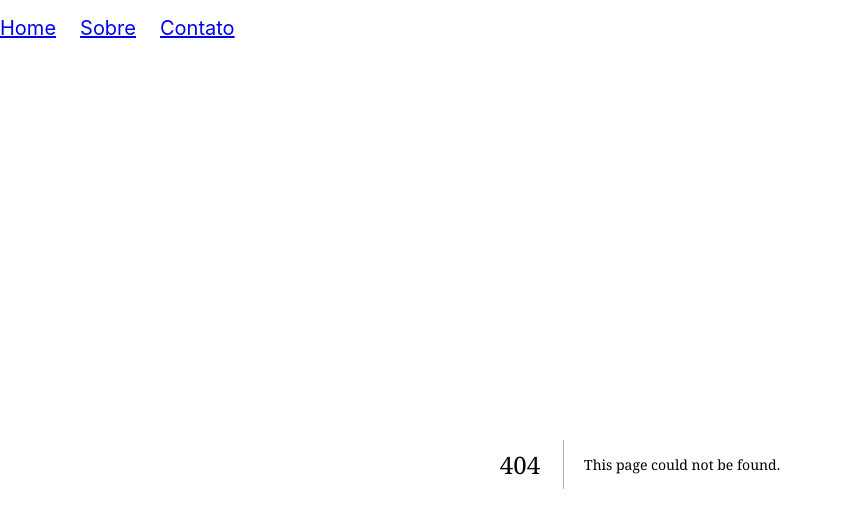
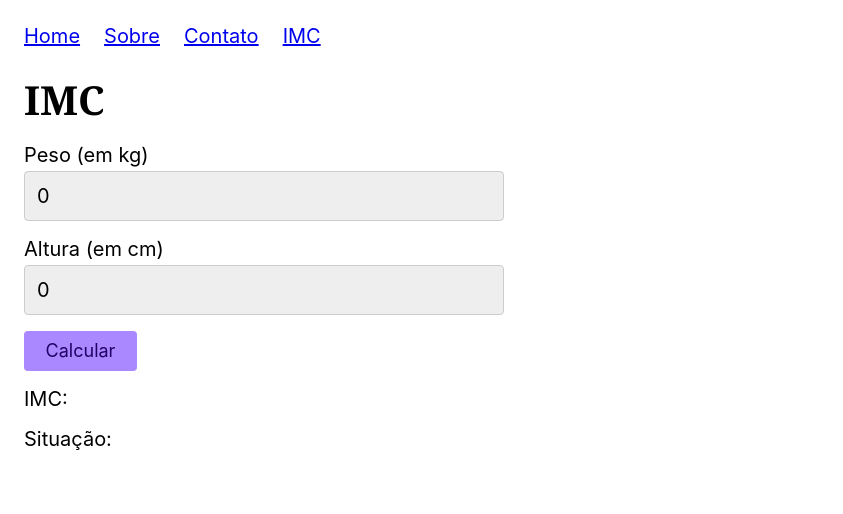
Before and after one commit to AndersonSantosAraujo/next, a Next.js app: page /imc in a window 1280 px wide. Before the commit this address had no page. Shown: the top 514 px of the page, without its empty margins (0-843 px from the left). Built offline with nearby package versions, Linux system fonts and the light colour scheme.

Commit message:
feat: Server e client components (#0203)

```diff
--- /dev/null
+++ b/src/app/imc/page.tsx
@@ -0,0 +1,10 @@
+import IMC from "@/components/IMC";
+
+export default function IMCPage() {
+  return (
+    <div>
+      <h1>IMC</h1>
+      <IMC />
+    </div>
+  );
+}
--- a/src/app/page.tsx
+++ b/src/app/page.tsx
@@ -1,7 +1,10 @@
-export default function Home() {
+// import Acesso from "@/components/Acesso";
+
+export default async function HomePage() {
   return (
     <main>
       <h1>Home</h1>
+      {/* <Acesso /> */}
     </main>
   );
 }
--- /dev/null
+++ b/src/components/IMC.tsx
@@ -0,0 +1,62 @@
+"use client";
+
+import { useState } from "react";
+
+export default function IMC() {
+  const [height, setHeight] = useState(0);
+  const [weight, setWeigth] = useState(0);
+  const [imc, setImc] = useState("");
+  const [situation, setSituation] = useState("");
+
+  function handleClick() {
+    const heightMeter = height / 100;
+    const total = (weight / (heightMeter * heightMeter)).toFixed(2);
+    setImc(total);
+
+    if (Number(total) < 17) setSituation("Muito abaixo do peso");
+    if (Number(total) >= 17 && Number(total) < 18.5)
+      setSituation("Abaixo do peso");
+    if (Number(total) >= 18.5 && Number(total) < 25)
+      setSituation("Peso normal");
+    if (Number(total) >= 25 && Number(total) < 30)
+      setSituation("Acima do peso");
+    if (Number(total) >= 30 && Number(total) < 35) setSituation("Obesidade I");
+    if (Number(total) >= 35 && Number(total) < 40)
+      setSituation("Obesidade II (severa)");
+    if (Number(total) >= 40) setSituation("Obesidade III (mórbida)");
+  }
+
+  return (
+    <div>
+      <label htmlFor="peso">Peso (em kg)</label>
+      <input
+        type="number"
+        id="peso"
+        name="peso"
+        value={weight}
+        onChange={({ target }) => setWeigth(Number(target.value))}
+      />
+
+      <label htmlFor="altura">Altura (em cm)</label>
+      <input
+        type="number"
+        id="altura"
+        name="altura"
+        value={height}
+        onChange={({ target }) => setHeight(Number(target.value))}
+      />
+
+      <button onClick={handleClick}>Calcular</button>
+
+      <p>
+        <span>IMC: </span>
+        {imc}
+      </p>
+
+      <p>
+        <span>Situação: </span>
+        {situation}
+      </p>
+    </div>
+  );
+}
--- a/src/components/Menu.tsx
+++ b/src/components/Menu.tsx
@@ -5,19 +5,16 @@ export default function Menu() {
     // prefetch=true já é padrão
     <ul className="menu">
       <li>
-        <Link href="/" prefetch={true}>
-          Home
-        </Link>
+        <Link href="/">Home</Link>
       </li>
       <li>
-        <Link href="/sobre#empresa" prefetch={true} scroll={false}>
-          Sobre
-        </Link>
+        <Link href="/sobre">Sobre</Link>
       </li>
       <li>
-        <Link href="/contato" prefetch={true}>
-          Contato
-        </Link>
+        <Link href="/contato">Contato</Link>
+      </li>
+      <li>
+        <Link href="/imc">IMC</Link>
       </li>
     </ul>
   );
```
Also changed, not shown: src/app/sobre/page.tsx (+6 -8 lines), src/components/Acesso.tsx (added, +8 -0 lines), src/components/Width.tsx (added, +28 -0 lines), acesso.txt (added).
